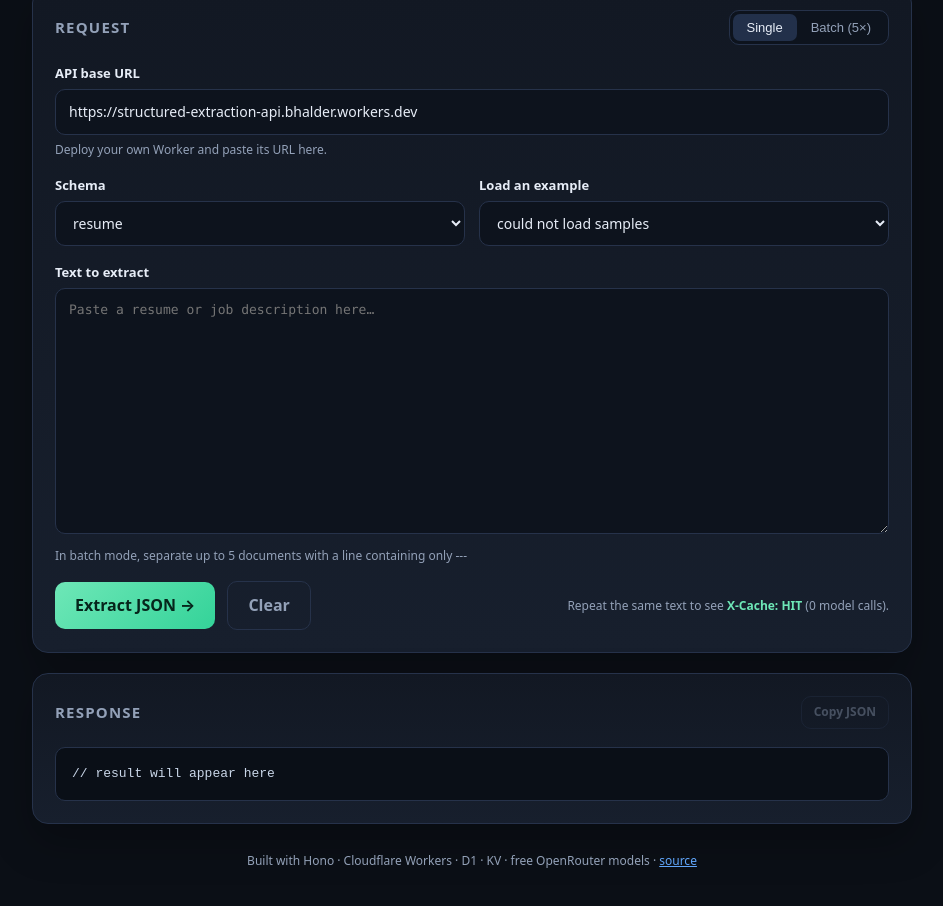
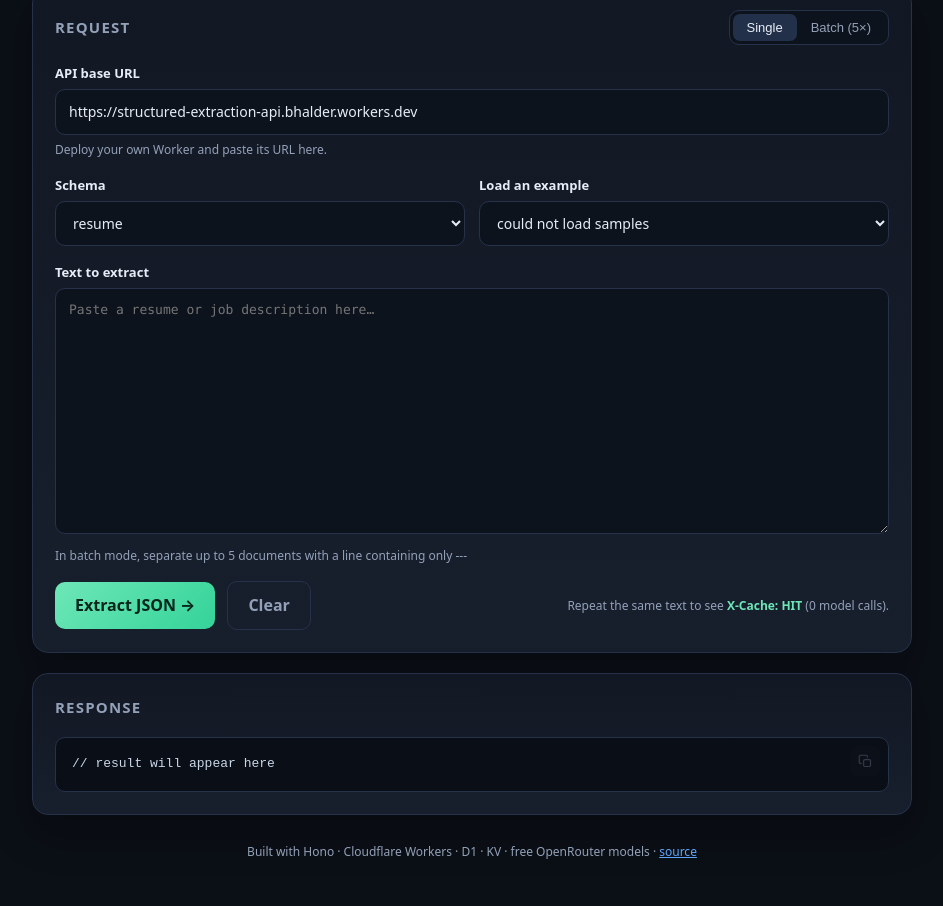
Before and after one commit to biswajit-halder/structured-extraction-api, a website: page demo/index.html in a window 1280 px wide. Shown: the part 258-1164 px from the top of the page, without its empty margins (168-1111 px from the left). Drawn offline with Linux system fonts and the light colour scheme; no server answers.

Commit message:
Use a compact copy icon in the response panel

```diff
--- a/demo/app.js
+++ b/demo/app.js
@@ -29,7 +29,8 @@ function clearOutput() {
   lastResponseText = null;
   copyBtn.disabled = true;
   copyBtn.classList.remove('copied');
-  copyBtn.textContent = 'Copy JSON';
+  copyBtn.title = 'Copy JSON';
+  copyBtn.setAttribute('aria-label', 'Copy JSON');
 }
 
 async function loadFixtures() {
@@ -137,10 +138,12 @@ async function copyResponse() {
       document.execCommand('copy');
       area.remove();
     }
-    copyBtn.textContent = 'Copied!';
+    copyBtn.title = 'Copied!';
+    copyBtn.setAttribute('aria-label', 'Copied!');
     copyBtn.classList.add('copied');
     setTimeout(() => {
-      copyBtn.textContent = 'Copy JSON';
+      copyBtn.title = 'Copy JSON';
+      copyBtn.setAttribute('aria-label', 'Copy JSON');
       copyBtn.classList.remove('copied');
     }, 1500);
   } catch (error) {
--- a/demo/index.html
+++ b/demo/index.html
@@ -63,12 +63,17 @@
     <section class="card output">
       <div class="card-head">
         <h2>Response</h2>
-        <div class="head-actions">
-          <div id="badges" class="badges"></div>
-          <button id="copyResult" class="ghost small" disabled>Copy JSON</button>
-        </div>
+        <div id="badges" class="badges"></div>
       </div>
-      <pre id="result"><code>// result will appear here</code></pre>
+      <div class="result-wrap">
+        <pre id="result"><code>// result will appear here</code></pre>
+        <button id="copyResult" class="copy-icon" type="button" title="Copy JSON" aria-label="Copy JSON" disabled>
+          <svg viewBox="0 0 24 24" fill="none" stroke="currentColor" stroke-width="1.8" stroke-linecap="round" stroke-linejoin="round" aria-hidden="true">
+            <rect x="9" y="9" width="11" height="11" rx="2"></rect>
+            <path d="M5 15H4a2 2 0 0 1-2-2V4a2 2 0 0 1 2-2h9a2 2 0 0 1 2 2v1"></path>
+          </svg>
+        </button>
+      </div>
       <div id="error" class="error" hidden></div>
     </section>
 
--- a/demo/styles.css
+++ b/demo/styles.css
@@ -97,13 +97,29 @@ button.primary, button.ghost {
 button.primary { background: linear-gradient(135deg, var(--accent), #34d399); color: #06251b; }
 button.primary:disabled { opacity: .6; cursor: wait; }
 button.ghost { background: transparent; color: var(--muted); border: 1px solid var(--line); }
-button.small { padding: 6px 12px; font-size: 12px; font-weight: 600; white-space: nowrap; }
-button.small:disabled { opacity: .4; cursor: not-allowed; }
-button.small.copied { color: var(--accent); border-color: rgba(110,231,183,.5); }
+.result-wrap { position: relative; }
+.copy-icon {
+  position: absolute;
+  top: 9px;
+  right: 9px;
+  width: 30px;
+  height: 30px;
+  display: grid;
+  place-items: center;
+  background: rgba(255,255,255,.04);
+  border: 1px solid transparent;
+  border-radius: 8px;
+  color: var(--muted);
+  cursor: pointer;
+  transition: background .15s, color .15s, border-color .15s;
+}
+.copy-icon svg { width: 15px; height: 15px; display: block; }
+.copy-icon:hover:not(:disabled) { background: var(--surface-2); color: var(--text); border-color: var(--line); }
+.copy-icon:disabled { opacity: .3; cursor: not-allowed; }
+.copy-icon.copied { color: var(--accent); border-color: rgba(110,231,183,.4); }
 .cache-note { color: var(--muted); font-size: 12px; margin-left: auto; }
 .cache-note b { color: var(--accent); }
 
-.head-actions { display: flex; align-items: center; gap: 10px; flex-wrap: wrap; justify-content: flex-end; }
 .badges { display: flex; gap: 8px; flex-wrap: wrap; }
 .badge { font-size: 11px; padding: 3px 9px; border-radius: 999px; border: 1px solid var(--line); color: var(--muted); }
 .badge.hit { color: var(--accent); border-color: rgba(110,231,183,.4); }
@@ -114,7 +130,7 @@ pre {
   background: #0a0f17;
   border: 1px solid var(--line);
   border-radius: 10px;
-  padding: 16px;
+  padding: 16px 48px 16px 16px;
   overflow: auto;
   max-height: 460px;
   margin: 0;
```
